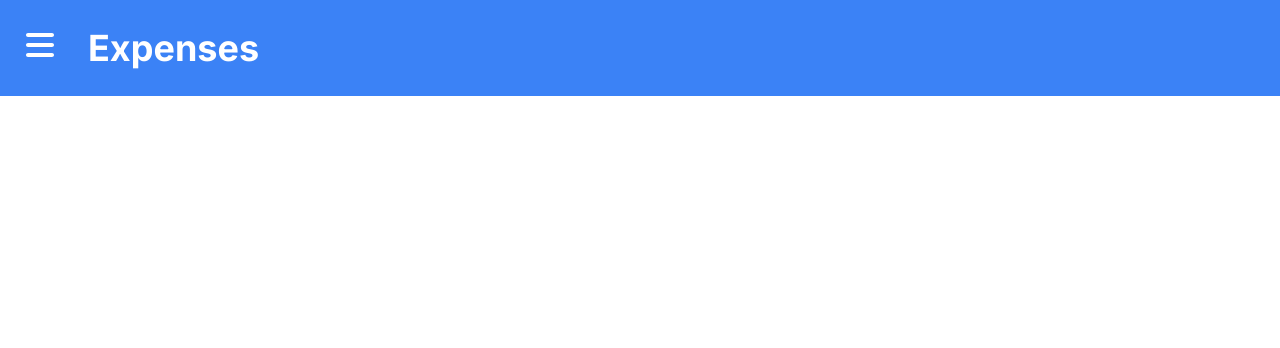
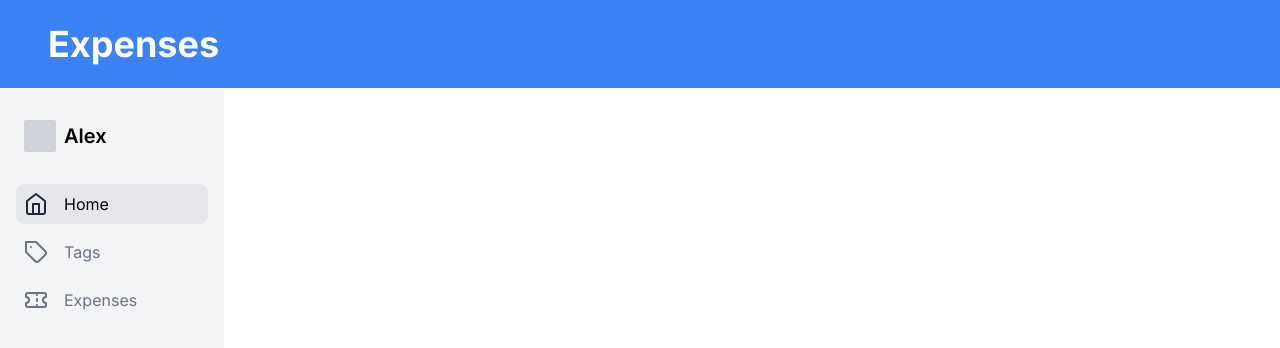
Before and after one commit to alexbgh1/expenses, a Next.js app: page / in a window 1280 px wide. Shown: the top 348 px of the page. Built offline with nearby package versions, Linux system fonts and the light colour scheme.

Commit message:
Menu is reusable in Mobile and Main

```diff
--- a/src/app/components/Header/Header.tsx
+++ b/src/app/components/Header/Header.tsx
@@ -2,10 +2,10 @@ import NavigationMobile from "./Navigation/NavigationMobile";
 
 const Header = () => {
   return (
-    <header className="bg-blue-500 px-6 text-white w-full h-24 flex items-center justify-start">
+    <header className="bg-blue-500 px-6 text-white w-full h-22 flex items-center justify-start">
       {/* Navigation Burger */}
       <NavigationMobile />
-      <h1 className="text-4xl font-bold text-center p-8">Expenses</h1>
+      <h1 className="text-4xl font-bold text-center p-6">Expenses</h1>
     </header>
   );
 };
--- /dev/null
+++ b/src/app/components/Header/Navigation/AsideMenuMobile.tsx
@@ -0,0 +1,20 @@
+import MenuHeader from "./MenuHeader";
+import MenuNavigation from "./MenuNavigation";
+
+interface AsideMenuMobileProps {
+  isOpen?: boolean;
+  handleOpen?: () => void;
+}
+const AsideMenuMobile = ({ isOpen, handleOpen }: AsideMenuMobileProps) => {
+  return (
+    <aside
+      style={{ transform: `translateX(${isOpen ? "0%" : "-100%"})` }}
+      className="w-56 transition-transform duration-[350ms] text-gray-800 bg-gray-100 h-screen fixed top-0 left-0 z-50"
+    >
+      <MenuHeader handleOpen={handleOpen} />
+      <MenuNavigation />
+    </aside>
+  );
+};
+
+export default AsideMenuMobile;
--- /dev/null
+++ b/src/app/components/Header/Navigation/MenuHeader.tsx
@@ -0,0 +1,25 @@
+import React from "react";
+import { XIcon } from "@/app/icons/icons";
+
+interface MenuHeaderProps {
+  handleOpen?: () => void;
+}
+
+const MenuHeader: React.FC<MenuHeaderProps> = ({ handleOpen }) => {
+  return (
+    <section className="relative w-full flex pl-6 pr-10 py-8 pb-4">
+      <div className="flex items-center gap-2">
+        {handleOpen && (
+          <button className="absolute right-0 pr-4" onClick={handleOpen}>
+            <XIcon className="w-6 h-6 " />
+            <span className="sr-only">Close Menu</span>
+          </button>
+        )}
+        <div className="h-8 w-8 bg-gray-300 rounded-sm"></div>
+        <h2 className="text-xl font-semibold">Alex</h2>
+      </div>
+    </section>
+  );
+};
+
+export default MenuHeader;
--- a/src/app/components/Header/Navigation/MenuMobile.tsx
+++ /dev/null
@@ -1,20 +0,0 @@
-import MenuMobileHeader from "./MenuMobileHeader";
-import MenuMobileNavigation from "./MenuMobileNavigation";
-
-interface MenuMobileProps {
-  isOpen: boolean;
-  handleOpen: () => void;
-}
-const MenuMobile = ({ isOpen, handleOpen }: MenuMobileProps) => {
-  return (
-    <aside
-      style={{ transform: `translateX(${isOpen ? "0%" : "-100%"})` }}
-      className="w-56 transition-transform duration-500 text-gray-800 bg-gray-100 h-screen fixed top-0 left-0 z-50"
-    >
-      <MenuMobileHeader handleOpen={handleOpen} />
-      <MenuMobileNavigation />
-    </aside>
-  );
-};
-
-export default MenuMobile;
--- a/src/app/components/Header/Navigation/MenuMobileHeader.tsx
+++ /dev/null
@@ -1,20 +0,0 @@
-import { XIcon } from "@/app/icons/icons";
-
-interface MenuMobileHeaderProps {
-  handleOpen: () => void;
-}
-const MenuMobileHeader = ({ handleOpen }: MenuMobileHeaderProps) => {
-  return (
-    <section className="relative flex pl-6 pr-10 py-8 pb-4">
-      <div className="flex items-center gap-2">
-        <button className="absolute right-0 pr-4" onClick={handleOpen}>
-          <XIcon className="w-6 h-6 " />
-        </button>
-        <div className="h-8 w-8 bg-gray-300 rounded-sm"></div>
-        <h2 className="text-xl font-semibold">Alex</h2>
-      </div>
-    </section>
-  );
-};
-
-export default MenuMobileHeader;
--- a/src/app/components/Header/Navigation/MenuMobileNavigation.tsx
+++ b/src/app/components/Header/Navigation/MenuNavigation.tsx
@@ -1,10 +1,9 @@
 "use client";
-import { useState, useEffect } from "react";
 import Link from "next/link";
 import { usePathname } from "next/navigation";
 import { HomeIcon, TagIcon, TicketIcon } from "@/app/icons/icons";
 
-const MobileNavigation = () => {
+const MenuNavigation = () => {
   const path = usePathname();
   const isActive = (href: string) => path === href;
 
@@ -15,10 +14,10 @@ const MobileNavigation = () => {
   ];
 
   return (
-    <nav className="p-4">
-      <ul className="flex flex-col gap-4 ">
+    <nav className="p-4 w-full">
+      <ul className="flex flex-col gap-2 ">
         {routes.map((route) => (
-          <MobileNavigationItem
+          <MenuNavigationItem
             key={route.href}
             href={route.href}
             Icon={route.Icon}
@@ -28,14 +27,14 @@ const MobileNavigation = () => {
             classNameIcon={`${isActive(route.href) ? "text-gray-800" : "text-gray-500"}`}
           >
             {route.label}
-          </MobileNavigationItem>
+          </MenuNavigationItem>
         ))}
       </ul>
     </nav>
   );
 };
 
-interface MobileNavigationItemProps {
+interface MenuNavigationItemProps {
   Icon?: React.ElementType;
   href: string;
   children: React.ReactNode;
@@ -43,7 +42,7 @@ interface MobileNavigationItemProps {
   classNameIcon?: string;
 }
 
-const MobileNavigationItem = ({ Icon, href, children, className, classNameIcon }: MobileNavigationItemProps) => {
+const MenuNavigationItem = ({ Icon, href, children, className, classNameIcon }: MenuNavigationItemProps) => {
   return (
     <li>
       <Link href={href} className={className}>
@@ -54,4 +53,4 @@ const MobileNavigationItem = ({ Icon, href, children, className, classNameIcon }
   );
 };
 
-export default MobileNavigation;
+export default MenuNavigation;
--- /dev/null
+++ b/src/app/components/Header/Navigation/NavigationMain.tsx
@@ -0,0 +1,12 @@
+import MenuHeader from "./MenuHeader";
+import MenuNavigation from "./MenuNavigation";
+const NavigationMain = () => {
+  return (
+    <aside className="hidden sm:flex w-56 bg-gray-100 flex-col items-center">
+      <MenuHeader />
+      <MenuNavigation />
+    </aside>
+  );
+};
+
+export default NavigationMain;
--- a/src/app/components/Header/Navigation/NavigationMobile.tsx
+++ b/src/app/components/Header/Navigation/NavigationMobile.tsx
@@ -1,17 +1,18 @@
 "use client";
 import { useState } from "react";
 import { MenuIcon } from "@/app/icons/icons";
-import SideMenuMobile from "./MenuMobile";
+import AsideMenuMobile from "./AsideMenuMobile";
 
 const NavigationMobile = () => {
   const [isOpen, setIsOpen] = useState(false);
   const handleOpen = () => setIsOpen(!isOpen);
   return (
-    <div>
+    <div className="sm:hidden leading-[0]">
       <button onClick={handleOpen}>
         <MenuIcon className="h-8 w-8 fill-white" />
+        <span className="sr-only">Open Menu</span>
       </button>
-      <SideMenuMobile isOpen={isOpen} handleOpen={handleOpen} />
+      <AsideMenuMobile isOpen={isOpen} handleOpen={handleOpen} />
     </div>
   );
 };
--- a/src/app/page.tsx
+++ b/src/app/page.tsx
@@ -1,10 +1,12 @@
 import Header from "./components/Header/Header";
+import NavigationMain from "./components/Header/Navigation/NavigationMain";
+
 export default function Home() {
   return (
     <>
       <Header />
-      <main className="flex min-h-screen flex-col items-center justify-start p-24">
-        <aside className="flex flex-col items-center"></aside>
+      <main className="flex min-h-screen">
+        <NavigationMain />
         {/* <table>
         <thead>
           <tr>
```
